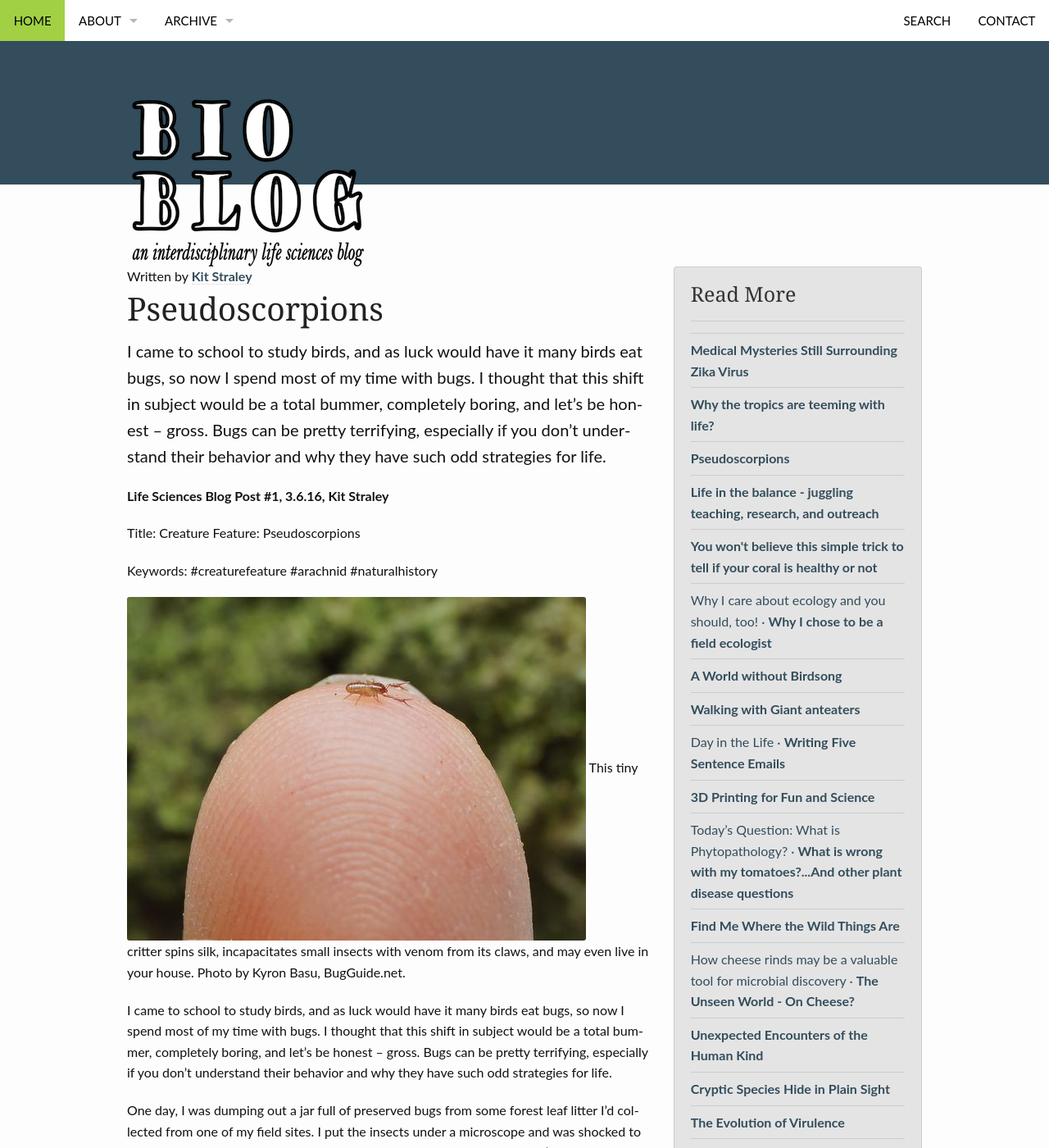
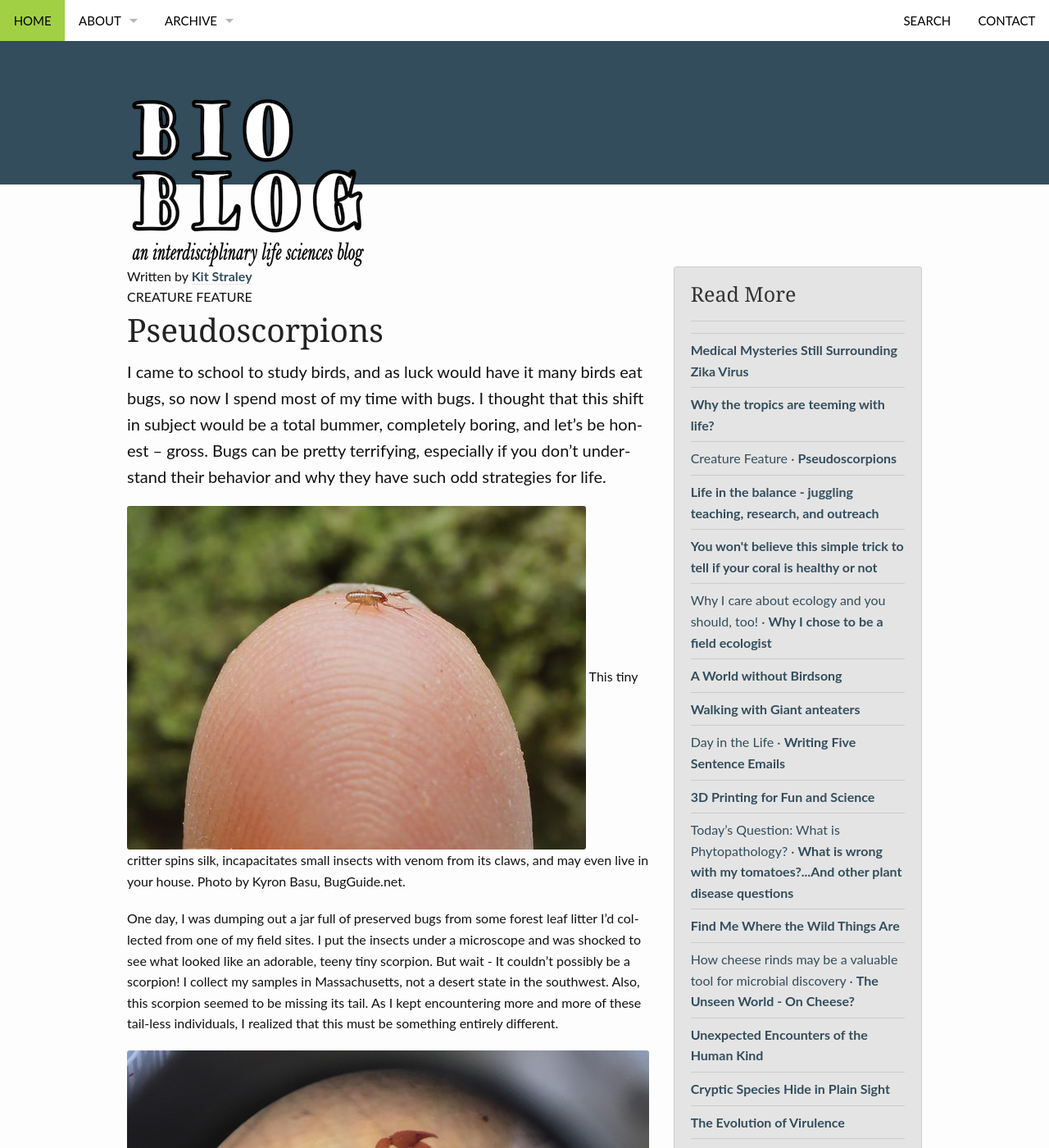
Before and after one commit to tguttata/thatslifesci-1, a Jekyll site: the page built from _posts/2016-03-19-pseudoscorpions.md, in a window 1280 px wide and 1400 px high. Shown: the whole window at 82% size. Built offline with Jekyll 4.4.1, drawn with Linux system fonts in a browser that asks for light colours; comment, search, counter and statistics services are not loaded; some of the changed text lies outside the part shown.

Commit message:
Update 2016-03-19-pseudoscorpions.md

```diff
--- a/_posts/2016-03-19-pseudoscorpions.md
+++ b/_posts/2016-03-19-pseudoscorpions.md
@@ -1,28 +1,22 @@
 ---
 title: Pseudoscorpions
+subheadline: "Creature Feature"
 layout: page
 author: kstraley
 permalink: /pseudoscorpions/
 tags:
 - creaturefeature
 - arachnid
+- natural history
 categories:
-- Creature Feature
+- Earth's Organisms
 
 teaser: "I came to school to study birds, and as luck would have it many birds eat bugs, so now I spend most of my time with bugs. I thought that this shift in subject would be a total bummer, completely boring, and let’s be honest – gross. Bugs can be pretty terrifying, especially if you don’t understand their behavior and why they have such odd strategies for life."
 source-id: 1BD5AF5Ih5Z9J_KfncfJYATt508oODHq5B2wFhBQXFq4
 published: true
 ---
-**Life Sciences Blog Post #1, 3.6.16, Kit Straley**
-
-Title: Creature Feature: Pseudoscorpions
-
-Keywords: #creaturefeature #arachnid #naturalhistory
-
 ![image alt text]({{ site.url }}/public/TjWWdc4FS66dcRPYmrXLKw_img_0.jpg)
 This tiny critter spins silk, incapacitates small insects with venom from its claws, and may even live in your house. Photo by Kyron Basu, BugGuide.net.
-
-I came to school to study birds, and as luck would have it many birds eat bugs, so now I spend most of my time with bugs. I thought that this shift in subject would be a total bummer, completely boring, and let's be honest – gross. Bugs can be pretty terrifying, especially if you don’t understand their behavior and why they have such odd strategies for life.
 
 One day, I was dumping out a jar full of preserved bugs from some forest leaf litter I'd collected from one of my field sites. I put the insects under a microscope and was shocked to see what looked like an adorable, teeny tiny scorpion. But wait - It couldn’t possibly be a scorpion! I collect my samples in Massachusetts, not a desert state in the southwest. Also, this scorpion seemed to be missing its tail. As I kept encountering more and more of these tail-less individuals, I realized that this must be something entirely different.
 
```
